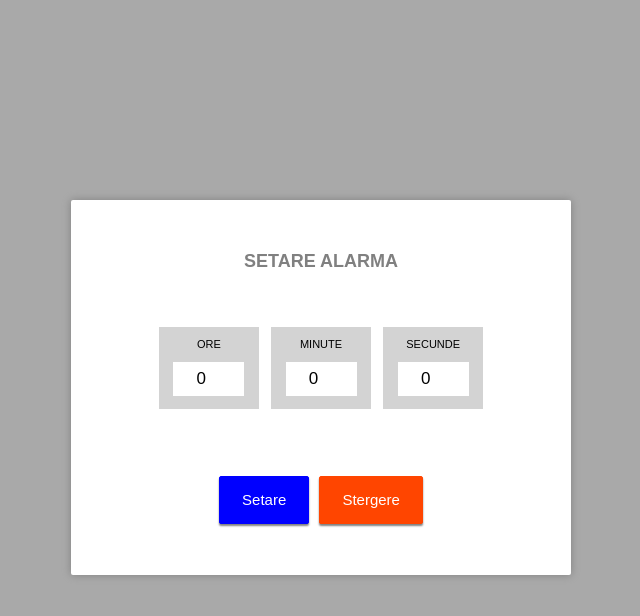
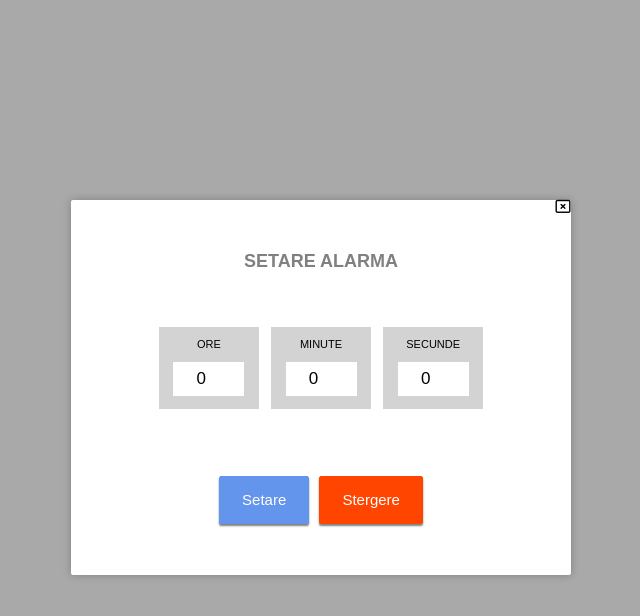
Before and after one commit to adrianf223/Desora, a website: page desora.ro/index.html in a window 1280 px wide. Both pictures are taken after a click on the link "Setare Alarma". Shown: the whole page, without its empty margins (319-959 px from the left). Drawn offline with nearby package versions, Linux system fonts and the light colour scheme.

Commit message:
styling alarm panel close font-awesome

```diff
--- a/desora.ro/css/style.css
+++ b/desora.ro/css/style.css
@@ -515,19 +515,30 @@ a:hover + .buton-setare, .buton-setare:hover{
     margin: 3px;
 }
 
-.buton.blue {
-    background-color: blue;
-    border-color: blue;
+.buton.setare {
+    background-color: cornflowerblue;
+    border-color: cornflowerblue;
+}
+
+.buton.sterge {
+    background-color: orangered;
+    border-color: orangered;
+}
+
+.buton.inchide {
+    background-color: cornflowerblue;
+    border-color: cornflowerblue;
 }
 
 #msg-alarma .inchide {
     width: 36px;
     height: 36px;
-    background: url('../img/close.png');
+    /* background: url('../img/close.png'); */
     position: absolute;
-    top: -18px;
-    right: -18px;
+    top: -1px;
+    right: -10px;
     cursor: pointer;
+    color: black;
 }
 
 
--- a/desora.ro/index.html
+++ b/desora.ro/index.html
@@ -43,11 +43,11 @@
 				</label>
 
             <div class="pozitie-butoane">
-                <a id="alarma-setare" class="buton blue">Setare</a>
-                <a id="alarma-stergere" class="buton red">Stergere</a>
+                <a id="alarma-setare" class="buton setare">Setare</a>
+                <a id="alarma-stergere" class="buton sterge">Stergere</a>
             </div>
 
-            <a class="inchide"></a>
+            <a class="inchide fa fa-window-close-o"></a>
 
         </div>
 
@@ -57,7 +57,7 @@
         <div id="timpul-a-expirat">
             <h2>Timpul a expirat!</h2>
             <div class="pozitie-butoane">
-                <a class="buton blue">Inchide</a>
+                <a class="buton inchide">Gata</a>
             </div>
         </div>
     </div>
```
